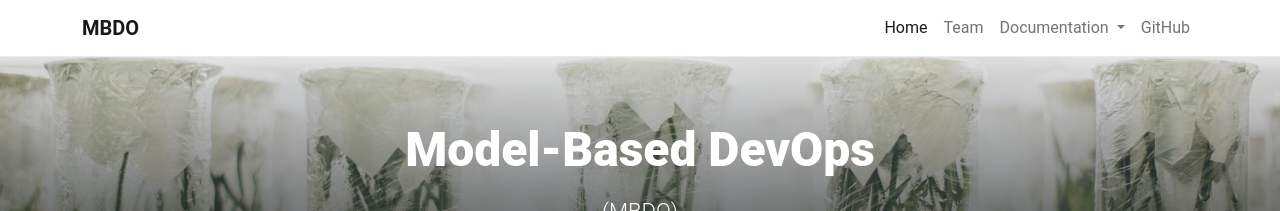
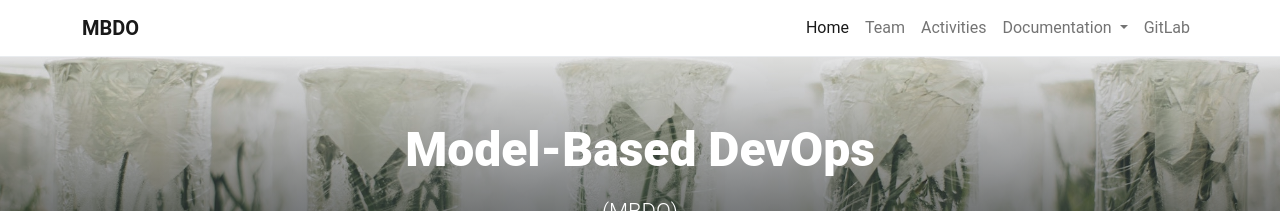
Before and after one commit to mbdo/mbdo.github.io, a Jekyll site: the page built from pages/home.md, in a window 1280 px wide. Shown: the top 211 px of the page. Built offline with Jekyll 4.4.1, drawn with Linux system fonts in a browser that asks for light colours.

Commit message:
Minor update

```diff
--- a/_data/navigation.yml
+++ b/_data/navigation.yml
@@ -6,8 +6,8 @@
 #  href: /about/
 - text: Team
   href: /team/
-#- text: Blog
-#  href: /blog/
+- text: Activities
+  href: /blog/
 - text: Documentation
   menu: # Dropdown menu (one level deep only)
   - text: Installation
@@ -19,6 +19,6 @@
   - text: "Dropdown header" # Title for block of menu items
   - text: Page with custom navigation
     href: /docs/custom-navigation/
-- text: GitHub
-  href: https://github.com/peterdesmet/petridish/
+- text: GitLab
+  href: TODO
   new_window: true
```
